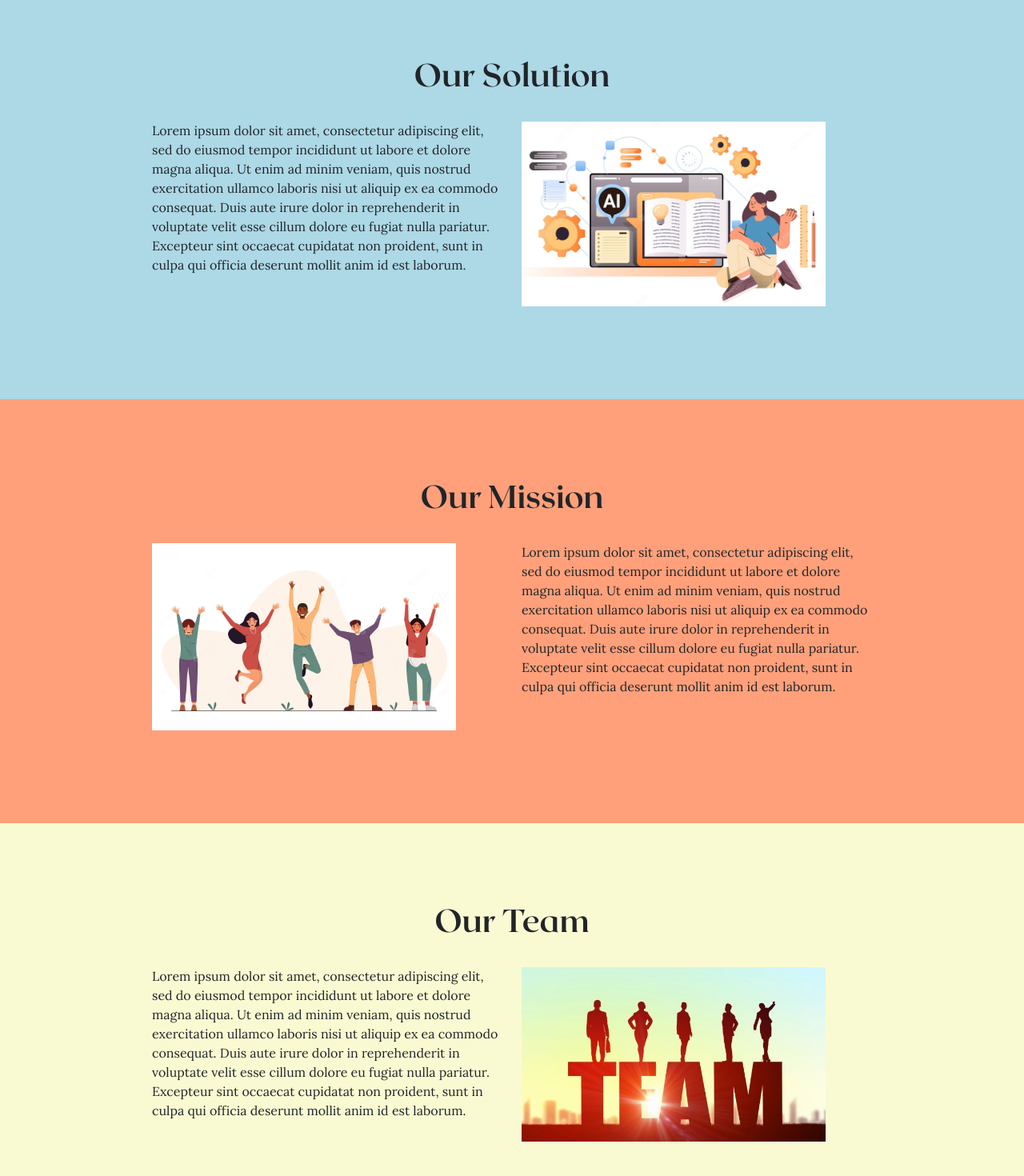
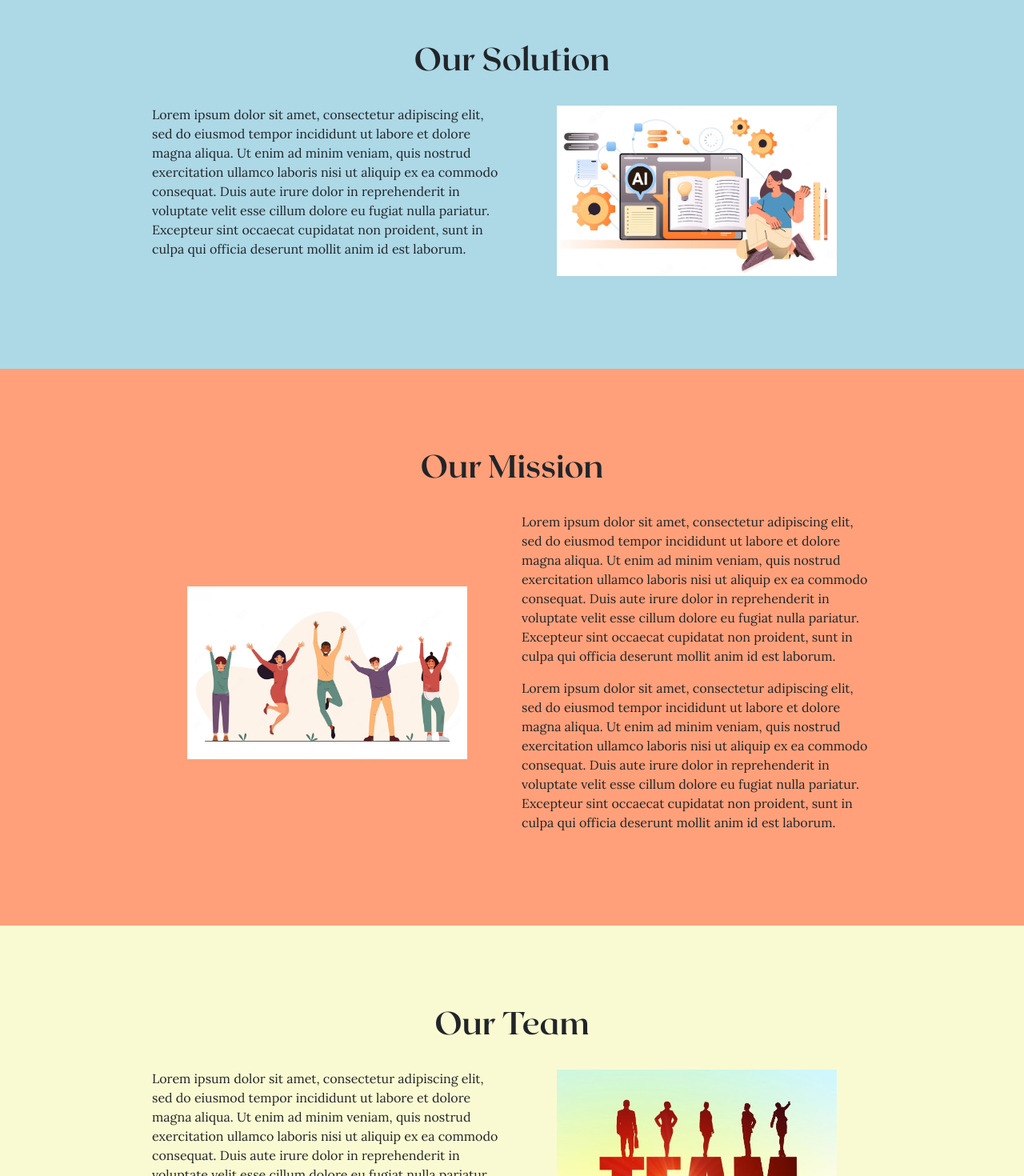
Before and after one commit to MaximeLas/publico.ai-client, a React (Create React App) app: page / in a window 1280 px wide. Shown: the part 1340-2810 px from the top of the page at 80% size. Built offline with nearby package versions, Linux system fonts and the light colour scheme.

Commit message:
Shorten max width img; Center image in columns

```diff
--- a/src/pages/home/Home.css
+++ b/src/pages/home/Home.css
@@ -54,5 +54,5 @@
 }
 
 .home-img {
-  max-width: 380px;
+  max-width: 350px;
 }
--- a/src/pages/home/OurMission.tsx
+++ b/src/pages/home/OurMission.tsx
@@ -8,12 +8,25 @@
       <br></br>
 
       <Row>
-        <Col>
-          <p>
-            <img className="home-img" src={img} alt="AI grantwriting coach" />
+        <Col className="m-auto">
+          <p className="center-align">
+            <img
+              className="home-img d-block mx-auto img-fluid"
+              src={img}
+              alt="AI grantwriting coach"
+            />
           </p>
         </Col>
         <Col>
+          <p>
+            Lorem ipsum dolor sit amet, consectetur adipiscing elit, sed do
+            eiusmod tempor incididunt ut labore et dolore magna aliqua. Ut enim
+            ad minim veniam, quis nostrud exercitation ullamco laboris nisi ut
+            aliquip ex ea commodo consequat. Duis aute irure dolor in
+            reprehenderit in voluptate velit esse cillum dolore eu fugiat nulla
+            pariatur. Excepteur sint occaecat cupidatat non proident, sunt in
+            culpa qui officia deserunt mollit anim id est laborum.
+          </p>
           <p>
             Lorem ipsum dolor sit amet, consectetur adipiscing elit, sed do
             eiusmod tempor incididunt ut labore et dolore magna aliqua. Ut enim
--- a/src/pages/home/OurSolution.tsx
+++ b/src/pages/home/OurSolution.tsx
@@ -21,7 +21,11 @@
         </Col>
         <Col>
           <p>
-            <img className="home-img" src={img} alt="AI grantwriting coach" />
+            <img
+              className="home-img d-block mx-auto img-fluid"
+              src={img}
+              alt="AI grantwriting coach"
+            />
           </p>
         </Col>
       </Row>
--- a/src/pages/home/OurTeam.tsx
+++ b/src/pages/home/OurTeam.tsx
@@ -21,7 +21,11 @@
         </Col>
         <Col>
           <p>
-            <img className="home-img" src={img} alt="AI grantwriting coach" />
+            <img
+              className="home-img d-block mx-auto img-fluid"
+              src={img}
+              alt="AI grantwriting coach"
+            />
           </p>
         </Col>
       </Row>
--- a/src/pages/home/TheProblem.tsx
+++ b/src/pages/home/TheProblem.tsx
@@ -11,7 +11,9 @@
         <Col>
           <p>
             <img
-              className="home-img"
+              // Below link explains why "d-block mx-auto img-fluid" classes are needed
+              // https://stackoverflow.com/questions/56452405/centering-image-with-react-react-bootstrap-flexbox#:~:text=The%20first%20m%2Dauto%20in,is%20displayed%20as%20inline%20block.
+              className="home-img d-block mx-auto img-fluid"
               src={img}
               alt="Crumpled papers on a desk frustrating someone"
             />
```
